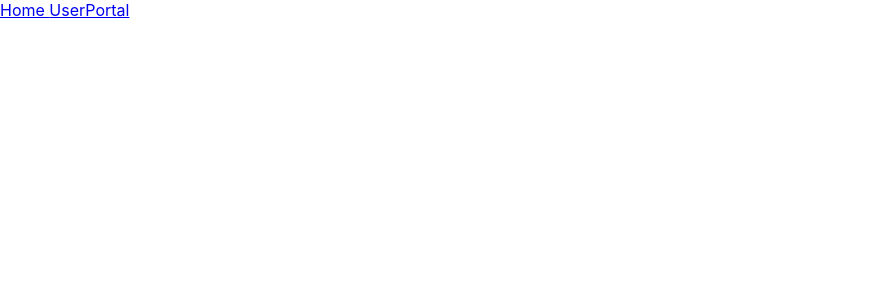
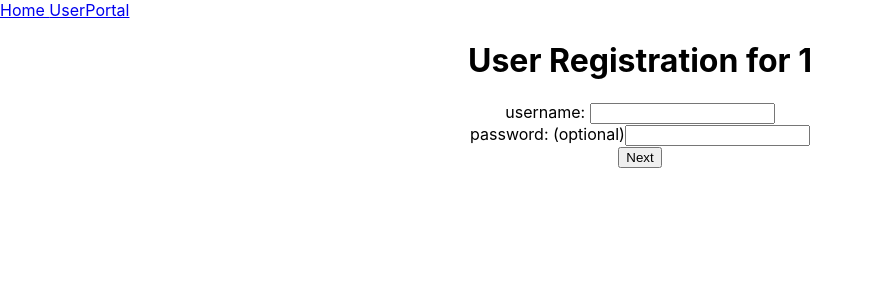
Before and after one commit to denalichin/meet-app-v2, a React (Create React App) app in the folder frontend/: page /register/1 in a window 1280 px wide. Before the commit this address had no page. Shown: the top 300 px of the page, without its empty margins (0-872 px from the left). Built offline with nearby package versions, Linux system fonts and the light colour scheme.

Commit message:
added beginning of user registration, grabs id of newly created meeting for new page

```diff
--- a/frontend/src/App.js
+++ b/frontend/src/App.js
@@ -7,6 +7,7 @@ import Home from "./Home";
 import UserPortal from "./UserPortal";
 
 import {BrowserRouter as Router, Route, Routes, Link} from 'react-router-dom';
+import UserRegistration from "./UserRegistration";
 
 function App() {
 
@@ -18,6 +19,7 @@ function App() {
         </nav>
         <Routes>
           <Route exact path='/' element={<Home/>} />
+          <Route path='/register/:meetingId' element={<UserRegistration/>} />
           <Route path='/create' element={<UserPortal/>} />
           <Route path='/create/:userid' element={<UserPortal/>} />
           {/* <Link to="/">
--- a/frontend/src/Home.js
+++ b/frontend/src/Home.js
@@ -110,16 +110,42 @@ function Home() {
 
       // console.log(Array.from(serverCalendar.current));
 
-      fetch("http://localhost:8080/meet-app/create", {
+      fetch("http://localhost:8080/meet-app/create", { //needs more security?
         method: "POST",
         headers: { "Content-Type": "application/json"},
         body: JSON.stringify(meetingObject)
-      }).then((res)=>{ //async function, this is the callback
-        console.log('MEETING INSERTED: SERVER RESPONSE: \n', res);
+      }).then(response => {
+            if (!response.ok) {
+              throw new Error('Network response was not OK');
+            }
+            return response;
+          })
+      .then(response => response.text())
+      .then((response) => {
+        console.log(response) //id of the object
+        navigate("/register/" + response);
+      }).catch(err => console.log(err))
+    }
 
-        navigate("/create");
-      })
-    }
+  //   fetch("http://localhost:8080/meet-app/create", {
+  //     method: "POST",
+  //     headers: { "Content-Type": "application/json"},
+  //     body: JSON.stringify(meetingObject)
+  //   }).then(response => {
+  //     if (!response.ok) {
+  //       throw new Error('Network response was not OK');
+  //     }
+  //     return response;
+  //   }).then((res)=>{ //async function, this is the callback
+
+  //     // if(res.status = )
+  //     console.log('MEETING INSERTED: SERVER RESPONSE: \n', res.text());
+
+  //     navigate("/register/test");
+  //   }).catch(error => {
+  //     console.log(error);
+  //   })
+  // }
 
     return (
       <div className="App">
--- a/frontend/src/UserPortal.js
+++ b/frontend/src/UserPortal.js
@@ -9,7 +9,6 @@ import {useNavigate, useParams} from "react-router-dom";
 
 function UserPortal() {
     let {userid} = useParams();
-
     return (
         <div className="App">
             <h1>User Portal for {userid}</h1>
--- /dev/null
+++ b/frontend/src/UserRegistration.js
@@ -0,0 +1,45 @@
+import React, { useEffect, useState, useMemo } from "react";
+import logo from './logo.svg';
+import './App.css';
+import axios from "axios";
+
+import moment from 'moment';
+import 'moment-timezone';
+import {useNavigate, useParams} from "react-router-dom";
+
+const registrationSubmit = (event) => {
+    event.preventDefault();
+    alert("registration of the nation");
+};
+
+function UserRegistration() {
+
+    const [username, setUsername] = useState("");
+    const [password, setPassword] = useState("");
+    const {meetingId} = useParams();
+
+    return (
+        <div className="App">
+            <h1>User Registration for {meetingId}</h1>
+            <form onSubmit={registrationSubmit}>
+                <label>username: </label>
+                <input
+                type="text"
+                value={username}
+                onChange={(e) => setUsername(e.target.value)}/>  {/* need onChange state never changes */}
+                <br/>
+                <label>password: (optional)</label>
+                <input
+                type="text"
+                value={password}
+                onChange={(e) => setPassword(e.target.value)}/>  {/* need onChange state never changes */}
+                <br/>
+
+                <input type="submit" value="Next"/>
+            </form>
+
+        </div>
+    )
+}
+
+export default UserRegistration;
```
Also changed, not shown: 4 other files (tests, documents, lock files or other folders).
